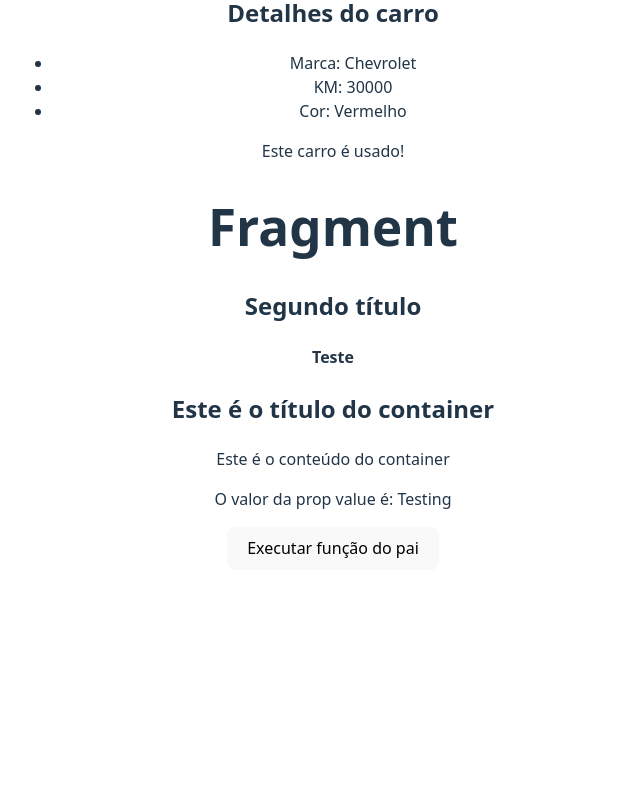
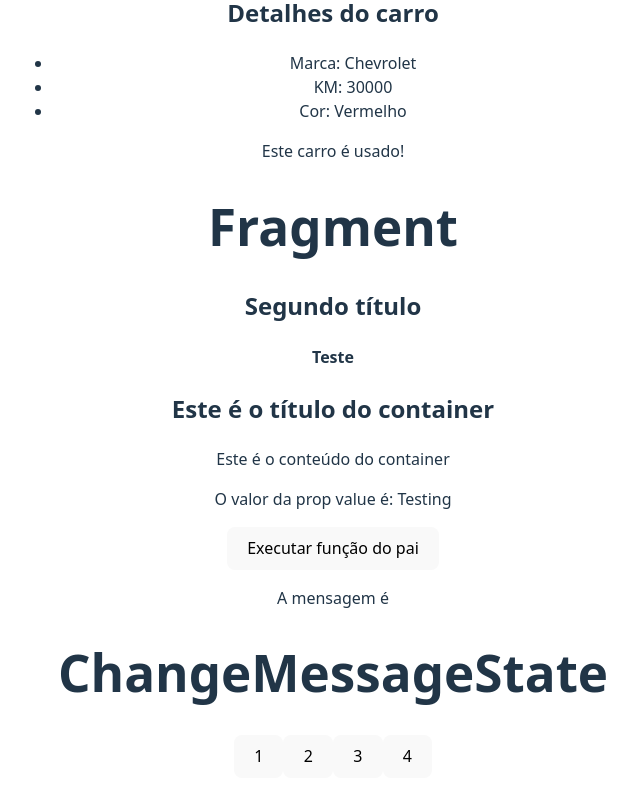
Before and after one commit to andre10dias/react-fundamentals, a React (Vite) app in the folder 2_avancando/: page / in a window 1280 px wide. Shown: the part 3682-4482 px from the top of the page, without its empty margins (307-947 px from the left). Before the commit the page ends 4284 px from the top, so only its background shows below. Built offline with nearby package versions, Linux system fonts and the light colour scheme.

Commit message:
State lift

```diff
--- a/2_avancando/src/App.jsx
+++ b/2_avancando/src/App.jsx
@@ -16,6 +16,8 @@ import CarDetails from './component/CarDetails'
 import Fragment from './component/Fragment'
 import Container from './component/Container'
 import ExecuteFunction from './component/ExecuteFunction'
+import Message from './component/Message'
+import ChangeMessageState from './component/ChangeMessageState'
 
 function App() {
   const name = "Joaquim";
@@ -30,6 +32,11 @@ function App() {
   function showMessage() {
     console.log("Evento do componente pai!");
     alert("Executando evento do componente pai pelo componente filho.");
+  }
+
+  const [message, setMessage] = useState("");
+  const handleMessage = (msg) => {
+    setMessage(msg);
   }
 
   return (
@@ -78,6 +85,17 @@ function App() {
 
       {/* Executando função do componente pai */}
       <ExecuteFunction myFunction={showMessage} />
+
+      {/**
+       * Elevação de state (Lifting State Up)
+       *
+       * É quando um valor é elevado do componente filho para o componente pai;
+       * Geralmente temos um componente que usa o state e outro que o altera;
+       * Então, precisamos passar a alteração para o componente pai, e este passa
+       * para o componente que usa o state;
+       *  */}
+       <Message msg={message} />
+        <ChangeMessageState handleMessage={handleMessage} />
     </>
   )
 }
--- /dev/null
+++ b/2_avancando/src/component/ChangeMessageState.jsx
@@ -0,0 +1,21 @@
+const ChangeMessageState = ({handleMessage}) => {
+  const messages = [
+    "Olá, tudo bem?",
+    "Hoje é um ótimo dia!",
+    "React é muito legal!",
+    "Vamos aprender mais sobre componentes!"
+  ];
+
+  return (
+    <div>
+      <h1>ChangeMessageState</h1>
+
+      <button onClick={() => handleMessage(messages[0])}>1</button>
+      <button onClick={() => handleMessage(messages[1])}>2</button>
+      <button onClick={() => handleMessage(messages[2])}>3</button>
+      <button onClick={() => handleMessage(messages[3])}>4</button>
+    </div>
+  )
+}
+
+export default ChangeMessageState
--- /dev/null
+++ b/2_avancando/src/component/Message.jsx
@@ -0,0 +1,9 @@
+export const Message = ({msg}) => {
+  return (
+    <div>
+        <p>A mensagem é {msg}</p>
+    </div>
+  )
+}
+
+export default Message
```
